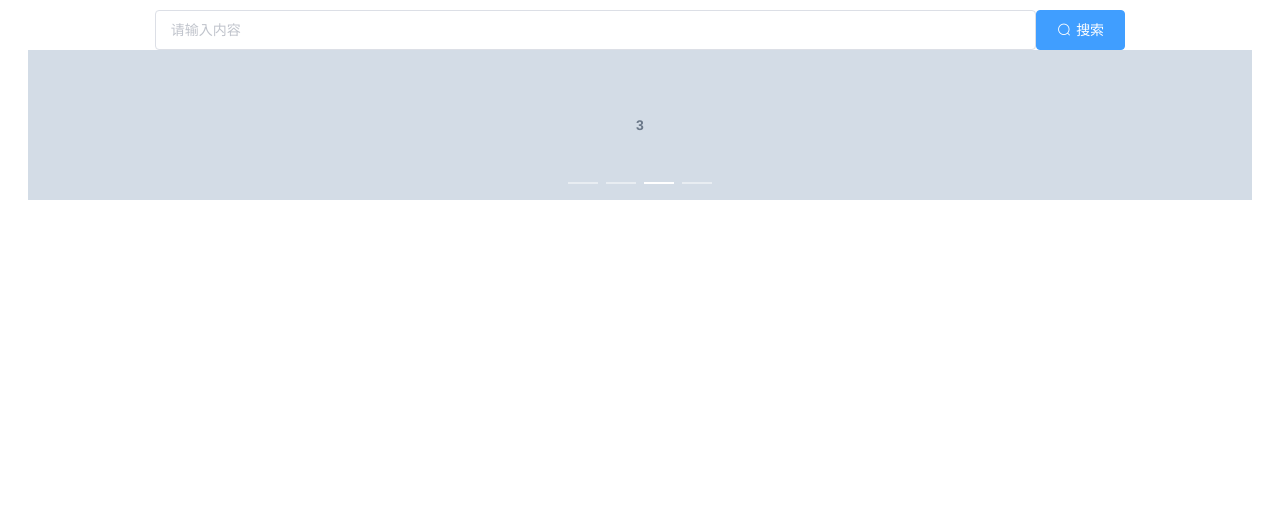
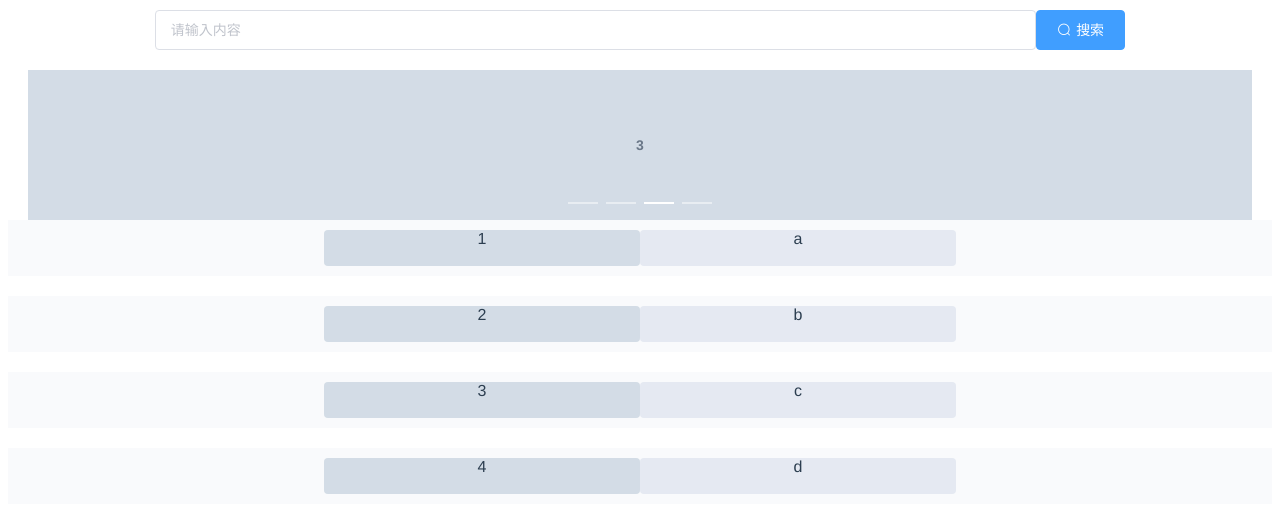
Before and after one commit to Becai/dailyapp, a Vue app: page / in a window 1280 px wide. Shown: the top 532 px of the page. Built offline with nearby package versions, Linux system fonts and the light colour scheme.

Commit message:
newslayout

```diff
--- a/src/App.vue
+++ b/src/App.vue
@@ -5,7 +5,7 @@
 </template>
 
 <script>
-import layout from './components/layout.vue'
+import layout from './components/globalLayout.vue'
 
 export default {
   name: "App",
--- a/src/components/layout.vue
+++ b/src/components/globalLayout.vue
@@ -3,9 +3,17 @@
     <el-container>
       <el-header>
           <search/>
-          <carousel/>
       </el-header>
-      <el-main>Main</el-main>
+      <el-main>
+        <el-container>
+          <el-header height="150px">
+            <carousel/>
+          </el-header>
+          <el-main>
+            <newslayout/>
+          </el-main>
+        </el-container>
+      </el-main>
     </el-container>
   </el-container>
 </template>
@@ -13,11 +21,13 @@
 <script>
 import search from "./search.vue";
 import carousel from "./carousel.vue";
+import newslayout from "./newsLayout.vue";
 
 export default {
   components: {
     search,
     carousel,
+    newslayout
   },
   data() {
     return {
--- /dev/null
+++ b/src/components/newsLayout.vue
@@ -0,0 +1,72 @@
+<template>
+  <div id="newslayout">
+    <el-row
+      type="flex"
+      class="row-bg"
+      justify="center"
+      v-for="item in items"
+      :key="item.id"
+    >
+      <el-col :span="6">
+        <div class="grid-content bg-purple">{{ item.id }}</div>
+      </el-col>
+      <el-col :span="6">
+        <div class="grid-content bg-purple-light">{{ item.msg }}</div>
+      </el-col>
+    </el-row>
+  </div>
+</template>
+
+<script>
+export default {
+  data() {
+    return {
+      items: [
+        {
+          id: 1,
+          msg: "a",
+        },
+        {
+          id: 2,
+          msg: "b",
+        },
+        {
+          id: 3,
+          msg: "c",
+        },
+        {
+          id: 4,
+          msg: "d",
+        },
+      ],
+    };
+  },
+  methods: {},
+};
+</script>
+
+<style scoped>
+.el-row {
+  margin-bottom: 20px;
+}
+.el-col {
+  border-radius: 4px;
+}
+.bg-purple-dark {
+  background: #99a9bf;
+}
+.bg-purple {
+  background: #d3dce6;
+}
+.bg-purple-light {
+  background: #e5e9f2;
+}
+.grid-content {
+  border-radius: 4px;
+  min-height: 36px;
+}
+.row-bg {
+  padding: 10px 0;
+  background-color: #f9fafc;
+}
+</style>
```
